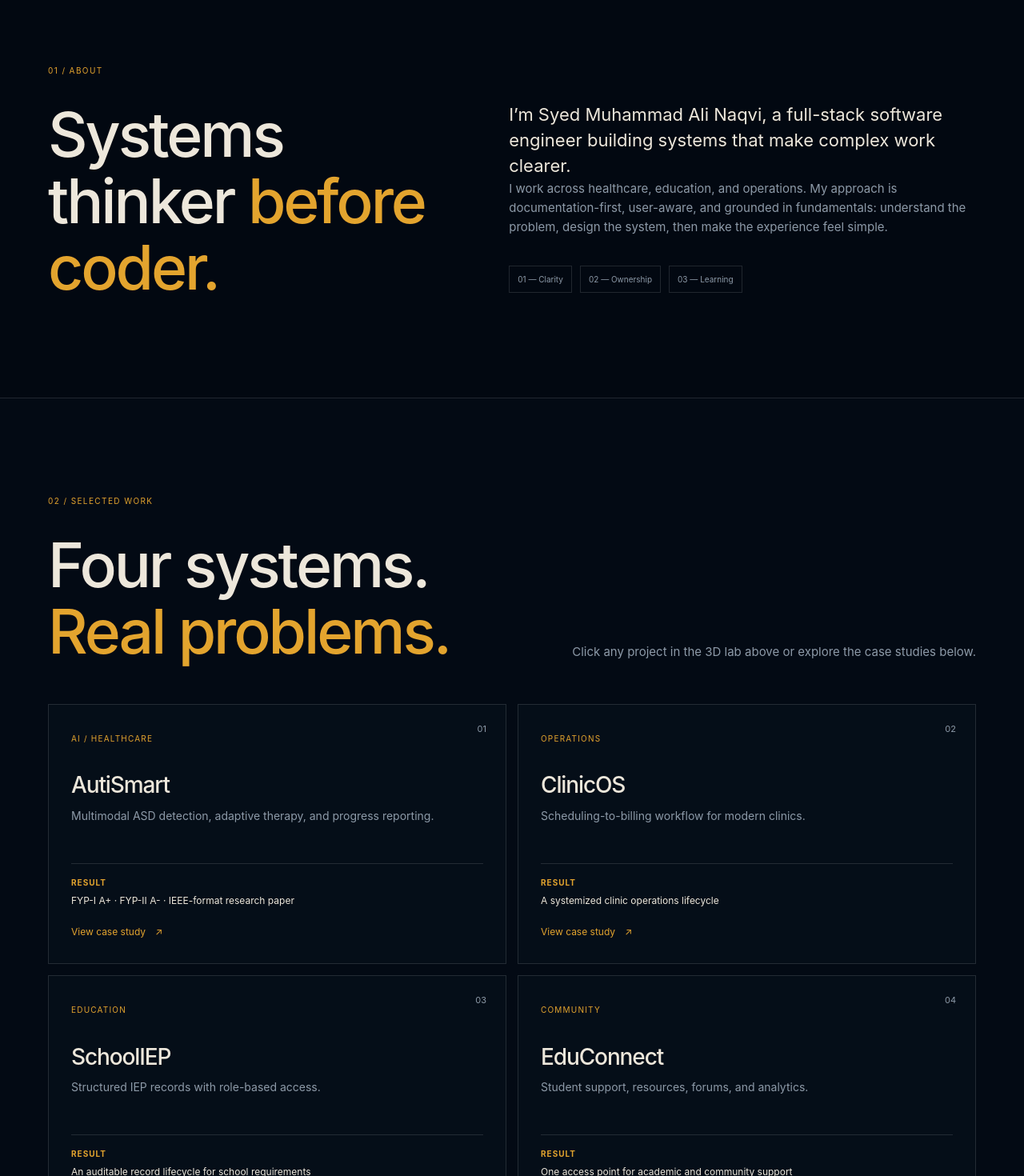
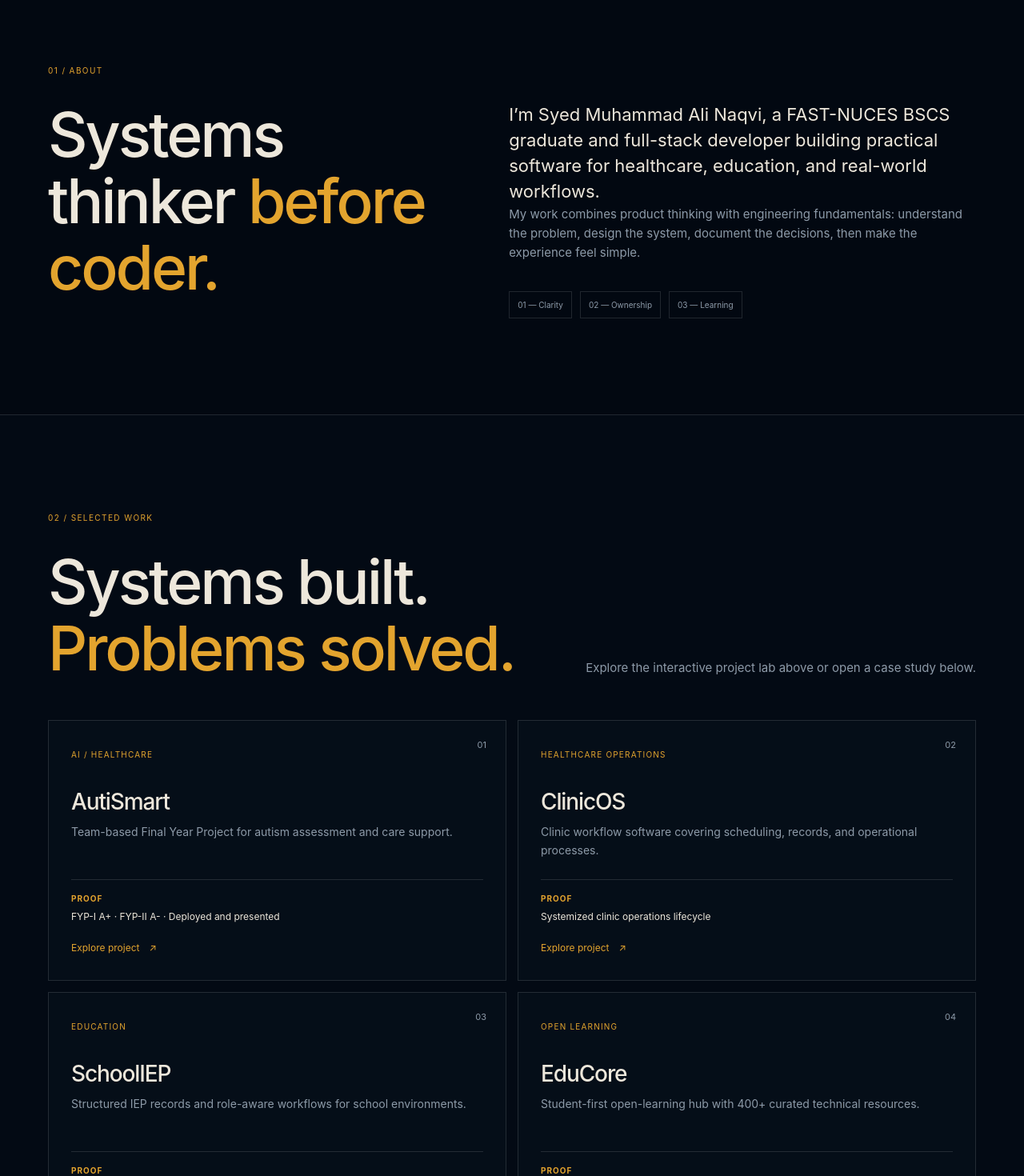
Before and after one commit to AliShah1029384756/syed-muhammad-ali-naqvi, a Next.js app: page / in a window 1280 px wide. Shown: the part 840-2310 px from the top of the page at 80% size. Built offline with nearby package versions, Linux system fonts and the light colour scheme; no server answers.

Commit message:
portfolio: align profile website with current career and project positioning

```diff
--- a/app/page.tsx
+++ b/app/page.tsx
@@ -1,20 +1,20 @@
 import { SpaceProfile } from '@/components/space-profile'
 
 const projects = [
-  ['AutiSmart', 'AI / Healthcare', 'Multimodal ASD detection, adaptive therapy, and progress reporting.', 'FYP-I A+ · FYP-II A- · IEEE-format research paper', 'https://alishah1029384756.github.io/AliShah1029384756/projects/autismart.html'],
-  ['ClinicOS', 'Operations', 'Scheduling-to-billing workflow for modern clinics.', 'A systemized clinic operations lifecycle', 'https://alishah1029384756.github.io/AliShah1029384756/projects/clinicos.html'],
-  ['SchoolIEP', 'Education', 'Structured IEP records with role-based access.', 'An auditable record lifecycle for school requirements', 'https://alishah1029384756.github.io/AliShah1029384756/projects/schooliep.html'],
-  ['EduConnect', 'Community', 'Student support, resources, forums, and analytics.', 'One access point for academic and community support', 'https://github.com/AliShah1029384756/EduConnect'],
+  ['AutiSmart', 'AI / Healthcare', 'Team-based Final Year Project for autism assessment and care support.', 'FYP-I A+ · FYP-II A- · Deployed and presented', 'https://alishah1029384756.github.io/AliShah1029384756/projects/autismart.html'],
+  ['ClinicOS', 'Healthcare Operations', 'Clinic workflow software covering scheduling, records, and operational processes.', 'Systemized clinic operations lifecycle', 'https://alishah1029384756.github.io/AliShah1029384756/projects/clinicos.html'],
+  ['SchoolIEP', 'Education', 'Structured IEP records and role-aware workflows for school environments.', 'Auditable education record lifecycle', 'https://alishah1029384756.github.io/AliShah1029384756/projects/schooliep.html'],
+  ['EduCore', 'Open Learning', 'Student-first open-learning hub with 400+ curated technical resources.', 'Discoverable learning ecosystem', 'https://alishah1029384756.github.io/educore-open-learning-hub/'],
 ]
 
 export default function Page() {
   return <main id="top"><SpaceProfile /><div className="portfolio-content">
-    <section id="about" className="content-section shell"><div className="section-label">01 / About</div><div className="content-grid"><h2>Systems thinker <em>before coder.</em></h2><div><p className="large-copy">I’m Syed Muhammad Ali Naqvi, a full-stack software engineer building systems that make complex work clearer.</p><p className="muted-copy">I work across healthcare, education, and operations. My approach is documentation-first, user-aware, and grounded in fundamentals: understand the problem, design the system, then make the experience feel simple.</p><div className="principles"><span>01 — Clarity</span><span>02 — Ownership</span><span>03 — Learning</span></div></div></div></section>
-    <section id="projects" className="content-section section-dark"><div className="shell"><div className="section-label">02 / Selected work</div><div className="section-head"><h2>Four systems.<br /><em>Real problems.</em></h2><p>Click any project in the 3D lab above or explore the case studies below.</p></div><div className="project-grid">{projects.map(([name, type, detail, result, link], index) => <article className="portfolio-card" key={name}><span className="card-number">0{index + 1}</span><span className="eyebrow">{type}</span><h3>{name}</h3><p>{detail}</p><div className="card-result"><b>Result</b><span>{result}</span></div><a href={link} target="_blank" rel="noopener noreferrer">View case study <span>↗</span></a></article>)}</div></div></section>
-    <section id="skills" className="content-section shell"><div className="section-label">03 / Toolkit</div><div className="section-head"><h2>Fundamentals now.<br /><em>Depth next.</em></h2><p>Strong working foundations with a deliberate roadmap toward production engineering.</p></div><div className="skills-list"><div><b>Languages</b><span>JavaScript · TypeScript · Python · SQL</span></div><div><b>Frontend</b><span>React · Next.js · HTML · CSS · Tailwind</span></div><div><b>Backend</b><span>Node.js · Express · REST APIs · MongoDB · MySQL</span></div><div><b>AI / ML</b><span>Python · Scikit-learn · TensorFlow · OpenCV</span></div><div><b>Building next</b><span>Docker · PostgreSQL · Redis · Testing · CI/CD · AWS · System design</span></div></div></section>
-    <section id="experience" className="content-section section-dark"><div className="shell"><div className="section-label">04 / Experience</div><div className="timeline"><article><span>2024 — Present</span><h3>CS Teacher · Lab In-Charge · Hostel Warden</h3><b>Al Bethat Trust Boys School &amp; College</b><p>Teaching computer science, managing practical lab environments, and supporting students through structured learning and day-to-day operations.</p></article><article><span>2023 — 2024</span><h3>Digital Marketing Intern</h3><b>Atlas Honda Pakistan</b><p>Worked across digital communication, campaign support, and the operational details behind a large organization’s online presence.</p></article></div></div></section>
-    <section id="education" className="content-section shell"><div className="section-label">05 / Education</div><div className="education-card"><div><span className="eyebrow">FAST-NUCES</span><h2>BS Computer Science</h2><p>Expected graduation · 2026</p></div><div><b>Recognition</b><p>Dean’s List · President’s List · Final Year Project research paper</p><b>Focus</b><p>Full-stack systems, AI-assisted development, software architecture, and clear technical communication.</p></div></div></section>
-    <section id="contact" className="contact-section"><div className="shell contact-grid"><div><div className="section-label">06 / Contact</div><h2>Have a meaningful system to build?</h2><p>Let’s talk about a product, a technical problem, or a team that values thoughtful engineering.</p></div><div className="contact-list"><a href="mailto:shahyed99@gmail.com"><span>Email</span><b>shahyed99@gmail.com</b><i>↗</i></a><a href="https://www.linkedin.com/in/syed-muhammad-ali-naqvi/" target="_blank" rel="noopener noreferrer"><span>LinkedIn</span><b>Connect professionally</b><i>↗</i></a><a href="https://github.com/AliShah1029384756" target="_blank" rel="noopener noreferrer"><span>GitHub</span><b>Explore the code</b><i>↗</i></a></div></div></section>
+    <section id="about" className="content-section shell"><div className="section-label">01 / About</div><div className="content-grid"><h2>Systems thinker <em>before coder.</em></h2><div><p className="large-copy">I’m Syed Muhammad Ali Naqvi, a FAST-NUCES BSCS graduate and full-stack developer building practical software for healthcare, education, and real-world workflows.</p><p className="muted-copy">My work combines product thinking with engineering fundamentals: understand the problem, design the system, document the decisions, then make the experience feel simple.</p><div className="principles"><span>01 — Clarity</span><span>02 — Ownership</span><span>03 — Learning</span></div></div></div></section>
+    <section id="projects" className="content-section section-dark"><div className="shell"><div className="section-label">02 / Selected work</div><div className="section-head"><h2>Systems built.<br /><em>Problems solved.</em></h2><p>Explore the interactive project lab above or open a case study below.</p></div><div className="project-grid">{projects.map(([name, type, detail, result, link], index) => <article className="portfolio-card" key={name}><span className="card-number">0{index + 1}</span><span className="eyebrow">{type}</span><h3>{name}</h3><p>{detail}</p><div className="card-result"><b>Proof</b><span>{result}</span></div><a href={link} target="_blank" rel="noopener noreferrer">Explore project <span>↗</span></a></article>)}</div></div></section>
+    <section id="skills" className="content-section shell"><div className="section-label">03 / Toolkit</div><div className="section-head"><h2>Strong foundations.<br /><em>Always learning.</em></h2><p>Practical experience across full-stack development, systems, data, and AI-assisted software.</p></div><div className="skills-list"><div><b>Languages</b><span>JavaScript · Python · C/C++ · Java · SQL</span></div><div><b>Frontend</b><span>React · HTML · CSS · Bootstrap · JavaScript</span></div><div><b>Backend</b><span>Node.js · Express · REST APIs · MongoDB · MySQL</span></div><div><b>AI / ML</b><span>Python · Scikit-learn · TensorFlow · OpenCV · AI APIs</span></div><div><b>Engineering</b><span>Git · GitHub · Postman · Linux · Testing · Documentation</span></div></div></section>
+    <section id="experience" className="content-section section-dark"><div className="shell"><div className="section-label">04 / Experience</div><div className="timeline"><article><span>July 2026 — Present</span><h3>Digital Marketing Intern</h3><b>Atlas Honda Pakistan · Lahore</b><p>Working across digital communication, campaign support, and the operational details behind a large organization’s online presence.</p></article><article><span>August 2022 — Present</span><h3>CS Teacher · Computer Lab In-Charge · Hostel Warden</h3><b>Al Bethat Trust Boys School &amp; College</b><p>Teaching computer science and programming, managing practical lab environments, and supporting students through structured learning and day-to-day operations.</p></article><article><span>2022 — 2026</span><h3>Peer Mentor &amp; Technical Educator</h3><b>FAST-NUCES</b><p>Created learning resources, supported peers with university coursework and software projects, and built student-focused open-learning resources.</p></article></div></div></section>
+    <section id="education" className="content-section shell"><div className="section-label">05 / Education</div><div className="education-card"><div><span className="eyebrow">FAST-NUCES · 2022 — 2026</span><h2>BS Computer Science</h2><p>Chiniot-Faisalabad Campus</p></div><div><b>Final Year Project</b><p>AutiSmart · FYP-I A+ · FYP-II A-</p><b>Focus</b><p>Full-stack systems, AI-assisted development, software architecture, systems fundamentals, and technical communication.</p></div></div></section>
+    <section id="contact" className="contact-section"><div className="shell contact-grid"><div><div className="section-label">06 / Contact</div><h2>Have a meaningful system to build?</h2><p>Let’s talk about a product, a technical problem, or a team that values thoughtful engineering.</p></div><div className="contact-list"><a href="mailto:shahyed99@gmail.com"><span>Email</span><b>shahyed99@gmail.com</b><i>↗</i></a><a href="https://www.linkedin.com/in/ali-naqvi-1a9576331" target="_blank" rel="noopener noreferrer"><span>LinkedIn</span><b>Connect professionally</b><i>↗</i></a><a href="https://github.com/AliShah1029384756" target="_blank" rel="noopener noreferrer"><span>GitHub</span><b>Explore the code</b><i>↗</i></a></div></div></section>
     <footer className="site-footer shell"><span>© 2026 Syed Muhammad Ali Naqvi</span><span>Built with clarity.</span></footer>
   </div></main>
 }
```
